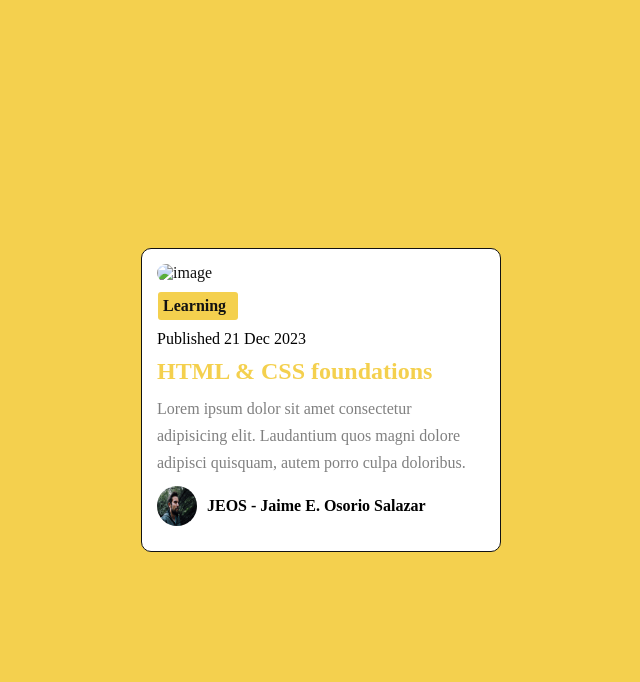
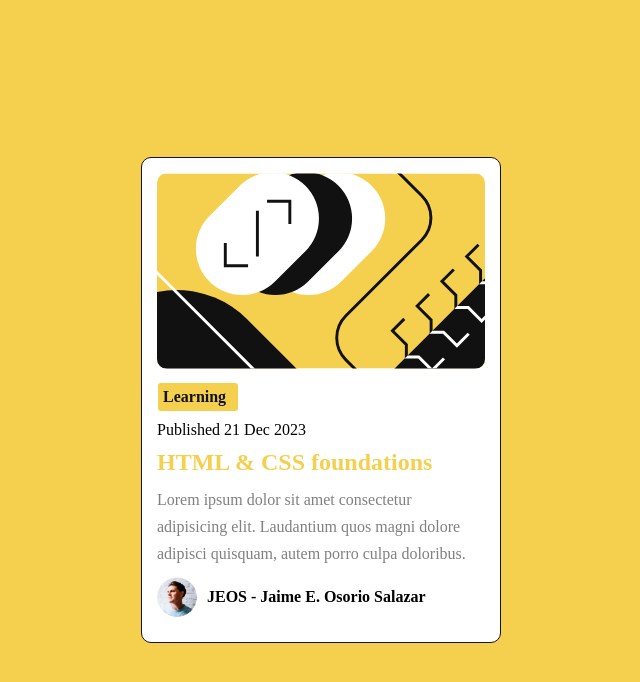
Before and after one commit to JaimeOsorioSalazar/FrontednMentor_Challeges.io, a plain HTML site: page index.html in a window 1280 px wide. Shown: the whole page, without its empty margins (319-959 px from the left). Drawn offline with Linux system fonts and the light colour scheme; a web font is replaced by a local one.

Commit message:
Imagenes del reto

```diff
--- a/index.html
+++ b/index.html
@@ -19,7 +19,7 @@
 
     <a href="#">
     <div class="card">
-            <img src="./Image/kombucha-8478515_1280.jpg" alt="image">
+            <img src="./images/illustration-article.svg" alt="image">
             <div class="cBody">
                 <div class="button">
                     <a href="#">
@@ -38,7 +38,7 @@
                 </p>
             </div>
             <div class="autor">
-                <img src="./Image/man-920083_1280.jpg" alt="Autor image">
+                <img src="./images/image-avatar.webp" alt="Autor image">
                 <b>
                     JEOS - Jaime E. Osorio Salazar
                 </b>
```
Also changed, not shown: images/favicon-32x32.png (added), images/illustration-article.svg (added), images/image-avatar.webp (added).
